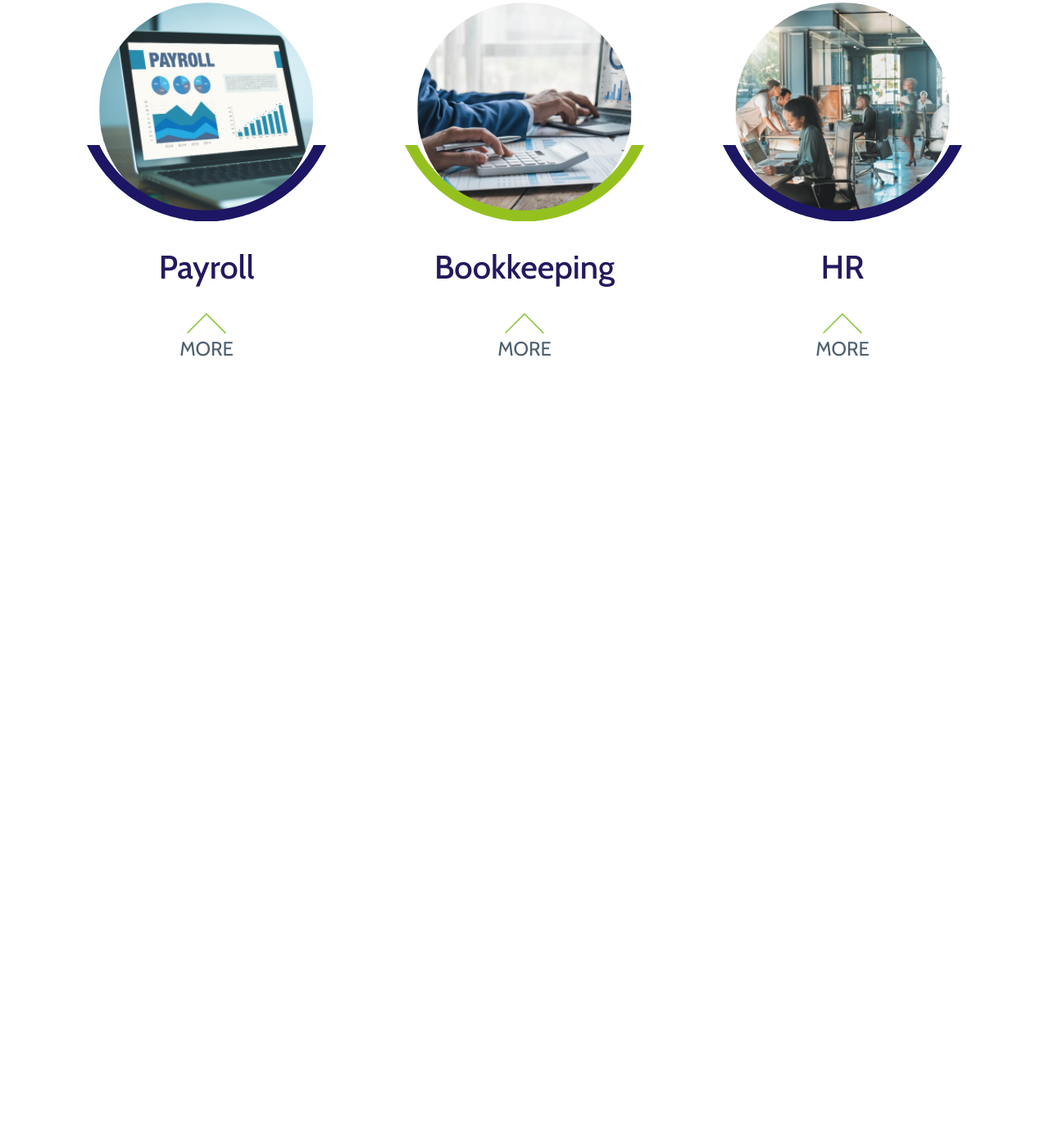
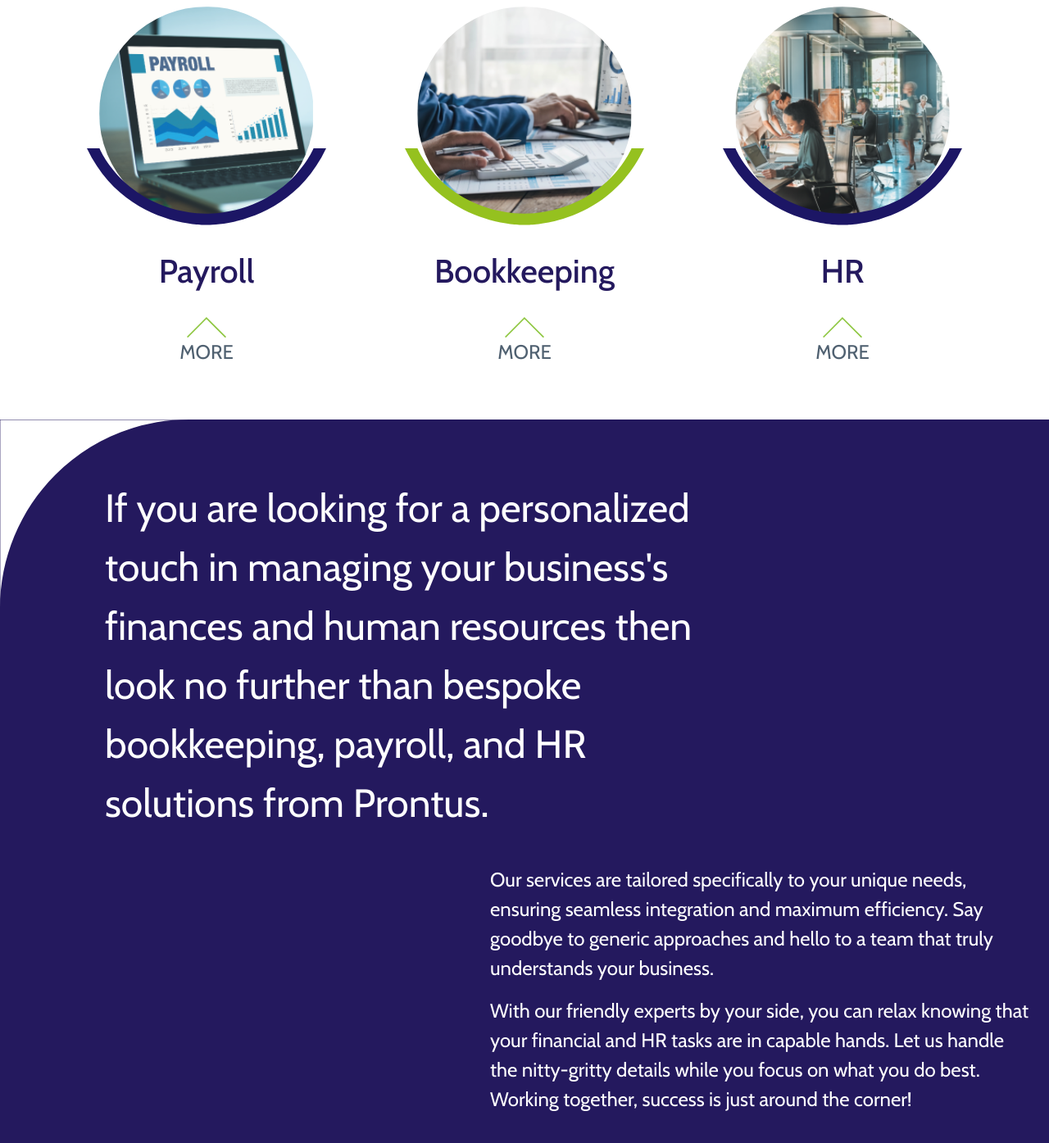
Before and after one commit to samlmcewan/prontus, a plain HTML site: page index.html in a window 1280 px wide. Shown: the part 747-2142 px from the top of the page at 82% size. Before the commit the page ends 1255 px from the top, so only its background shows below. Drawn offline with nearby package versions, Linux system fonts and the light colour scheme.

Commit message:
home-about

```diff
--- a/css/_5.default.css
+++ b/css/_5.default.css
@@ -6,6 +6,7 @@
 body {
     /* font-family: "Roboto", sans-serif; */
     font-family: "Cabin", sans-serif;
+    font-size: 1.125rem;
 }
 .line-title {
     text-align: center;
@@ -340,3 +341,33 @@ a.card-service p {
 .services .card-service:hover svg g path, .services .row .col:nth-child(2n) .card-service:hover svg g path {
     fill: var(--gray3)!important;
 }
+
+/*--------------------------------------------------------------
+# Home About
+--------------------------------------------------------------*/
+.home-about .container-fluid {
+    position: relative;
+}
+.home-about {
+    background-color: var(--blue);
+}
+
+.home-about .lead {
+    font-size: 2rem;
+    padding-bottom: 1.5rem;
+}
+.home-about p {
+    color: var(--white);
+    font-size: 1.25rem;
+}
+.home-about .corner-svg {
+    position: absolute;
+    width: 35vw;
+    top: 0;
+    left: 0;
+    transform: rotate(180deg);
+
+}
+.home-about .container-fluid .text-col p:last-of-type {
+    margin-bottom: 0;
+}
--- a/css/_7.large.css
+++ b/css/_7.large.css
@@ -4,4 +4,11 @@
     .card-service svg:first-of-type {
         margin-top: -4rem;
     }
+    .home-about .container-fluid {
+        padding-left: 5rem;
+    }
+   .home-about .corner-svg {
+        width: 18vw;
+
+   }
 }
--- a/css/_8.xl.css
+++ b/css/_8.xl.css
@@ -59,6 +59,16 @@
         width: 100%!important;
     }
 
+    .home-about .container-fluid {
+        padding-left: 5vw!important;
+        /* padding-right: 9vw!important; */
+    }
+    .home-about p {
+        font-size: 1.5rem;
+    }
+    .home-about .lead {
+        font-size: 3rem;
+    }
 
 
 
--- a/index.html
+++ b/index.html
@@ -162,6 +162,7 @@
         </div><!-- /.container-fluid  -->
      </section>
     <!-- End Hero  -->
+    <!-- Services  -->
     <section class="services py-5">
         <div class="container-fluid mb-5 px-0">
             <div class="line-title">
@@ -209,6 +210,25 @@
             </div>
         </div>
     </section>
+    <!-- End Services  -->
+    <!-- Services  -->
+     <section class="home-about">
+        <div class="container-fluid py-5 py-lg-4 ps-md-5">
+            <svg class="corner-svg" id="uuid-487293f4-bwdfsa05a-4122-8b22-9f15a8e5b826" xmlns="http://www.w3.org/2000/svg" viewBox="0 0 237.15 238.24"><g id="uuid-562142e9-7ca2-4527-8a37-f15adc103e4a"><path d="M237.15,0v238.24H0c62.89,0,123.22-24.99,167.69-69.46C212.16,124.31,237.15,63.98,237.15,1.09V0s0,0,0,0" style="fill:#fff; fill-rule:evenodd;"/></g></svg>
+            <div class="container-fluid py-5 ps-md-5">
+                <div class="col-12 col-xl-8">
+                    <p class="lead">
+                        If you are looking for a personalized touch in managing your business's finances and human resources then look no further than bespoke bookkeeping, payroll, and HR solutions from Prontus.
+                    </p>
+                </div>
+                <div class="col-12 col-lg-8 col-xl-7 ms-lg-auto text-col">
+                    <p>Our services are tailored specifically to your unique needs, ensuring seamless integration and maximum efficiency. Say goodbye to generic approaches and hello to a team that truly understands your business.  </p>
+                    <p>With our friendly experts by your side, you can relax knowing that your financial and HR tasks are in capable hands. Let us handle the nitty-gritty details while you focus on what you do best. Working together, success is just around the corner!</p>
+                </div>
+            </div>
+        </div>
+     </section>
+    <!-- End Services  -->
         <script src='/scripts/bootstrap.bundle.min.js'></script>
         <script src='/scripts/swiper-bundle.min.js'></script>
         <script src='/scripts/swiper.js'></script>
```
